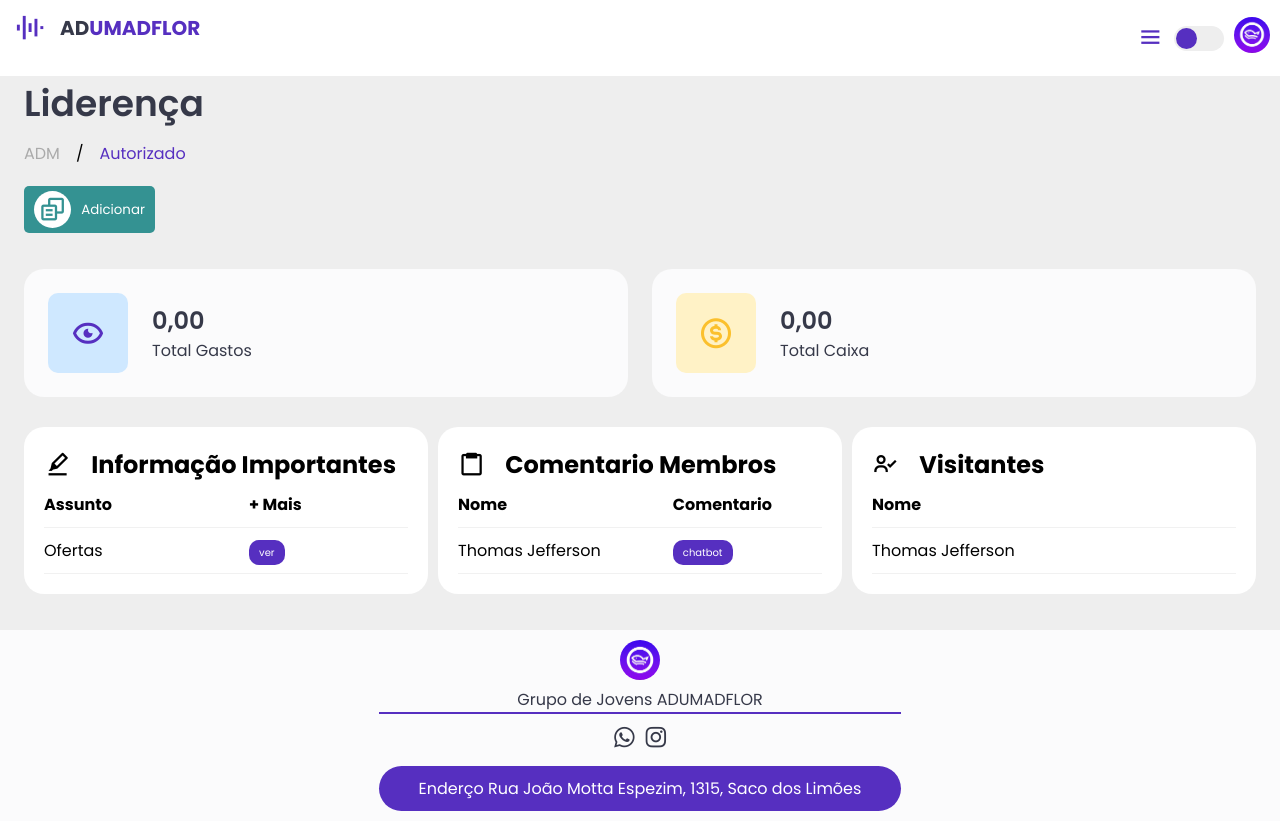
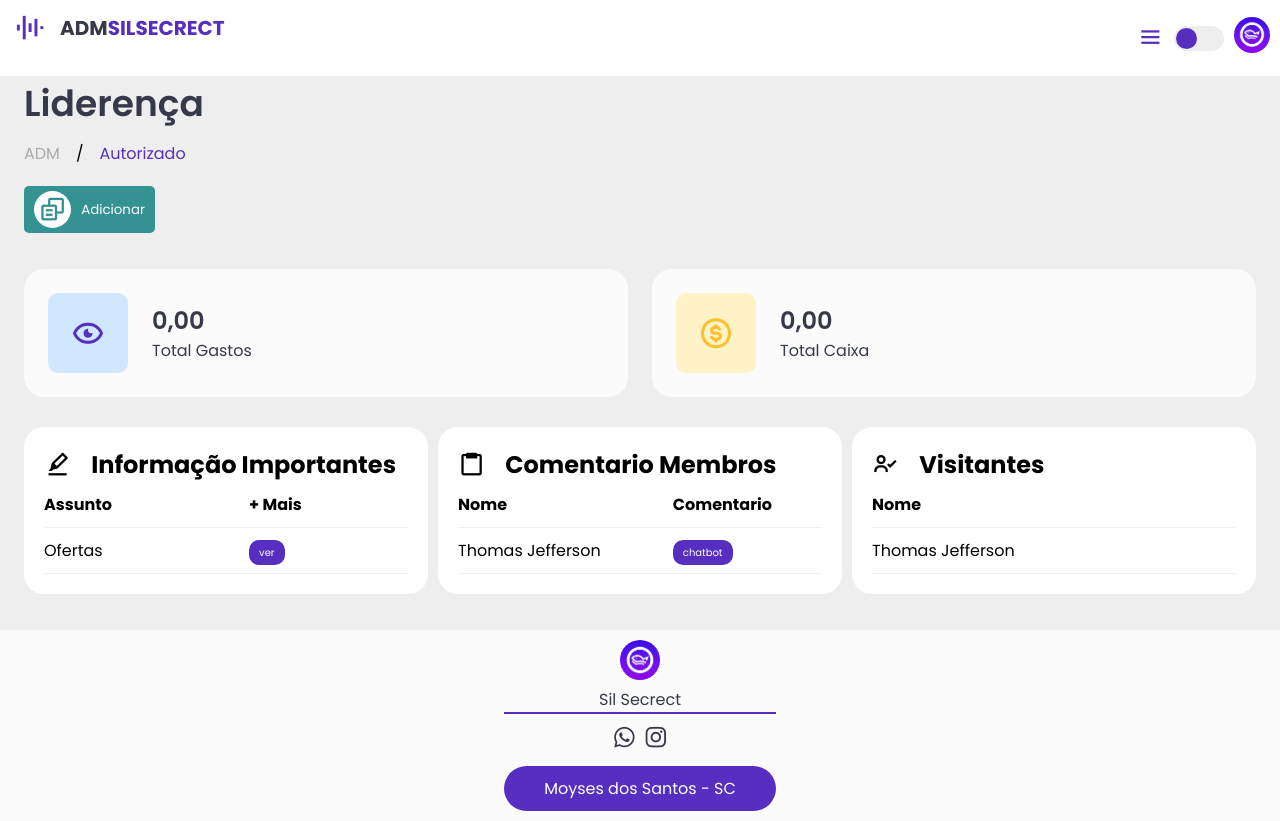
Before and after one commit to SilSecrect/Adumad, a plain HTML site: page lideranca.html in a window 1280 px wide. Drawn offline with nearby package versions, Linux system fonts and the light colour scheme.

Commit message:
Update lideranca.html

```diff
--- a/lideranca.html
+++ b/lideranca.html
@@ -41,7 +41,7 @@
     <header>
       <a href="#" class="logo">
         <i class="bx bx-equalizer"></i>
-        <div class="logo-name"><span>AD</span>UMADFLOR</div>
+        <div class="logo-name"><span>ADM</span>SILSECRECT</div>
       </a>
       <nav>
         <i class="bx bx-menu" style=" color: var(--light); color: #562fc0;"></i>
@@ -56,7 +56,7 @@
     <div class="sidebar">
       <a href="#" class="logo">
         <i class="bx bx-equalizer icon-logo"></i>
-        <div class="logo-name"><span>AD</span>UMADFLOR</div>
+        <div class="logo-name"><span>ADM</span>SILSECRECT</div>
       </a>
       <ul class="side-menu">
         <li >
@@ -255,14 +255,14 @@
             <img src="images/umad.png" style="height: 40px; border-radius: 20px;"/>
             <div>
             <div style="border-bottom: 2px solid #562fc0;">
-              <p style=" color: var(--dark);">Grupo de Jovens ADUMADFLOR</p>
+              <p style=" color: var(--dark);">Sil Secrect</p>
             </div>
             <div style="padding: 10px; color: var(--dark); ">
-              <a href="https://www.instagram.com/umadflor.sacodoslimoes/#" target="_blank"><i style=" color: var(--dark); "class='bx bxl-whatsapp' ></i></a>
-              <a href="https://www.instagram.com/umadflor.sacodoslimoes/#" target="_blank"><i style=" color: var(--dark);" class='bx bxl-instagram' ></i></a>
+              <a href="#" target="_blank"><i style=" color: var(--dark); "class='bx bxl-whatsapp' ></i></a>
+              <a href="#" target="_blank"><i style=" color: var(--dark);" class='bx bxl-instagram' ></i></a>
             </div>
             <div  style="background-color: #562fc0; padding: 10px 40px; border-radius: 40px;">
-              <p style="color: #ffffff;">Enderço Rua João Motta Espezim, 1315, Saco dos Limões </p>
+              <p style="color: #ffffff;">Moyses dos Santos - SC </p>
             </div>
           </div>
           </div>
```
